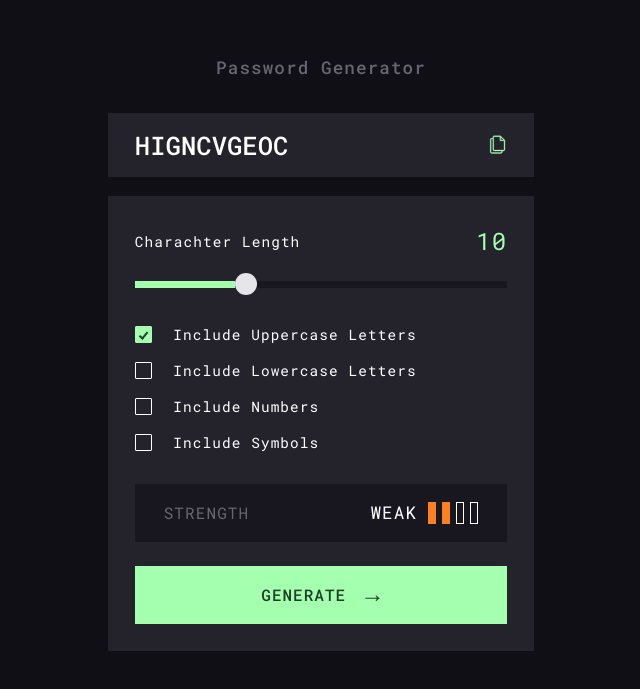
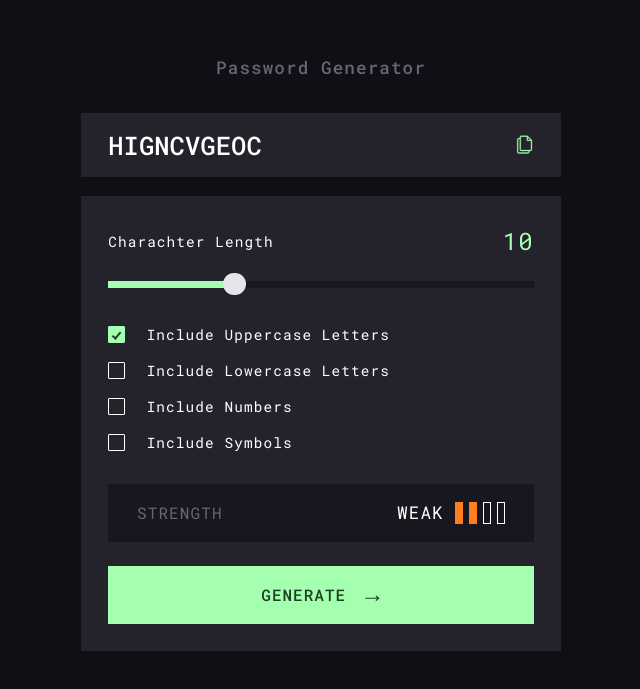
Before and after one commit to ogodeverest/password-generator, a Svelte app: page / in a window 1280 px wide. Shown: the part 133-822 px from the top of the page, without its empty margins (319-959 px from the left). Built offline with nearby package versions, Linux system fonts and the light colour scheme.

Commit message:
Fixed app layout

```diff
--- a/src/scss/app.scss
+++ b/src/scss/app.scss
@@ -30,7 +30,10 @@ body,
 
 #app {
   display: grid;
-  grid-template-columns: minmax(1rem, 1fr) minmax(21rem, 1fr) minmax(1rem, 1fr);
+  grid-template-columns: minmax(1rem, 1fr) minmax(21rem, 1.2fr) minmax(
+      1rem,
+      1fr
+    );
   align-items: center;
 }
 
```
